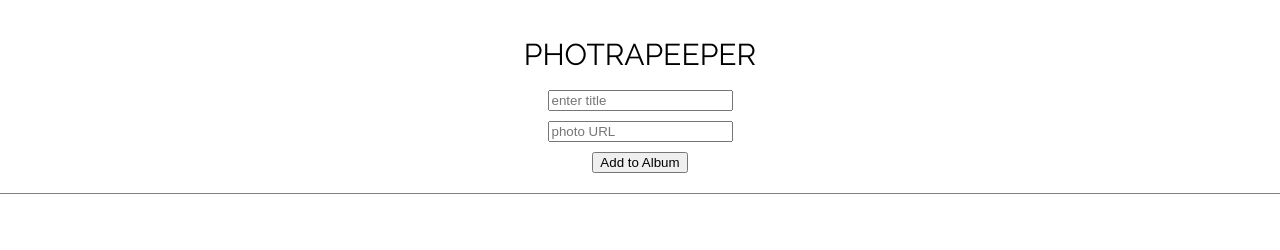
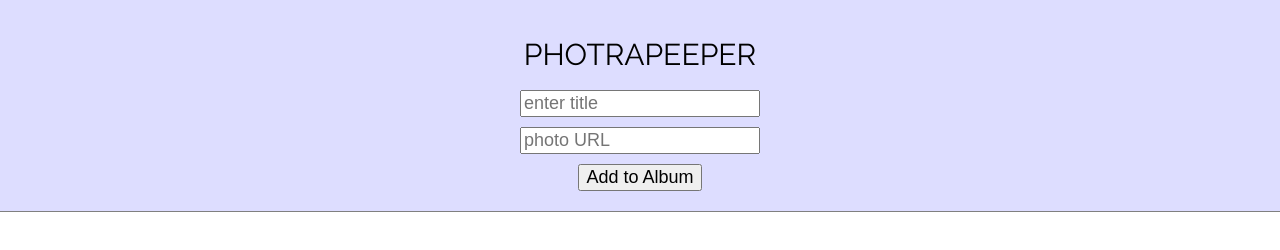
Before and after one commit to rvwatch/photrapeeper, a website: page public/index.html in a window 1280 px wide. Shown: the top 250 px of the page. Drawn offline with nearby package versions, Linux system fonts and the light colour scheme; no server answers.

Commit message:
Final update to styles!

```diff
--- a/public/scripts.js
+++ b/public/scripts.js
@@ -1,8 +1,16 @@
 $( document ).ready( async function () {
   const photoList = await getPhotos();
   renderPhotoCards(photoList);
+  const photoForm = $('#photrapeeper-form')[0];
+  const deleteButtons = $('.delete-photo');
 
-  const deleteButtons = $('.delete-photo');
+  $(photoForm).on('submit', (event) => {
+    event.preventDefault();
+    const title = $('#title-input').val();
+    const url = $('#url-input').val();
+    addPhoto(title, url);
+    $(photoForm)[0].reset();
+  })
 
   $('.delete-photo').on('click', (event) => {
     const id = event.target.value;
@@ -24,7 +32,6 @@ const getPhotos = async () => {
 const renderPhotoCards = (photoList) => {
   photoList.forEach(photo => {
     const {title, url, id} = photo
-
     const cardHtml = `
       <article class="photo-card" id=${id}>
         <div class="photo-frame">
@@ -33,21 +40,9 @@ const renderPhotoCards = (photoList) => {
         <h2 class="photo-title">${title}</h2>
         <button class="delete-photo" value="${id}">x</button>
       </article>`;
-
       $(".album-wrap").append(cardHtml)
   })
 }
-
-const photoForm = $('#photrapeeper-form')[0];
-
-$(photoForm).on('submit', (event) => {
-  event.preventDefault();
-  const title = $('#title-input').val();
-  const url = $('#url-input').val();
-  addPhoto(title, url);
-  $(photoForm)[0].reset();
-})
-
 
 const addPhoto = async (title, url) => {
   try {
--- a/public/styles.css
+++ b/public/styles.css
@@ -9,6 +9,7 @@ body {
 header {
   text-align: center;
   padding: 20px;
+  background-color: #ddddff;
 }
 
 .logo {
@@ -24,6 +25,15 @@ header {
 #photrapeeper-form label{
   display: block;
   margin: 10px 0;
+}
+
+#photrapeeper-form input {
+  font-size: 18px;
+}
+
+#add-photo-btn {
+  font-size: 18px;
+  cursor: pointer;
 }
 
 .album-wrap {
```
